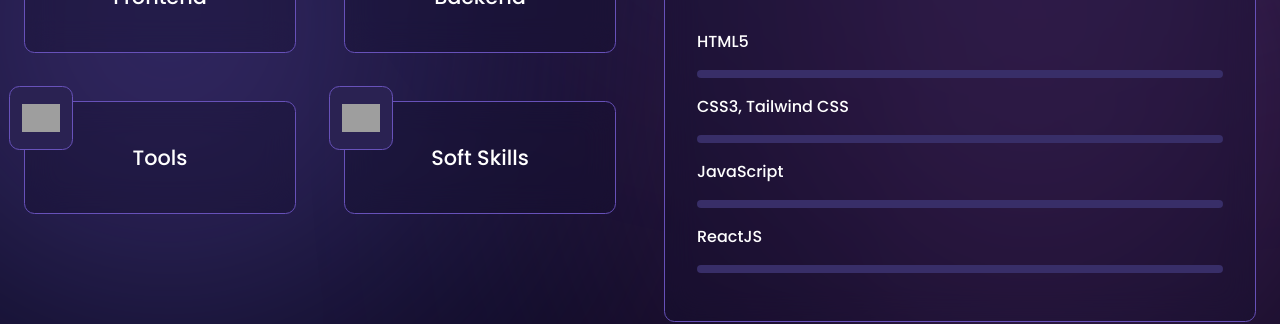
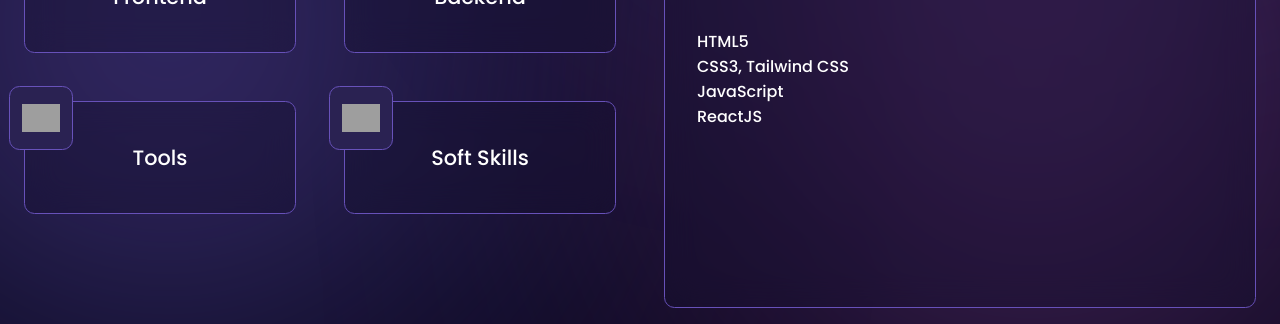
Before and after one commit to Adithiya5Hub/Portfolio, a React (Vite) app: page / in a window 1280 px wide. Shown: the part 1068-1392 px from the top of the page. Built offline with nearby package versions, Linux system fonts and the light colour scheme; grey boxes are pictures that could not be loaded.

Commit message:
Update SkillInfoCard.jsx

```diff
--- a/src/components/Skills/SkillInfoCard/SkillInfoCard.jsx
+++ b/src/components/Skills/SkillInfoCard/SkillInfoCard.jsx
@@ -13,9 +13,7 @@
                         <br />
 
                     </div>
-                      <div className="skill-progress-bg">
 
-                    </div>
                 </React.Fragment>
             ))}
         </div>
```
